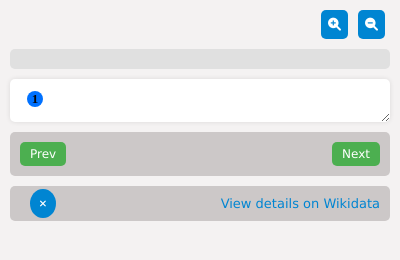
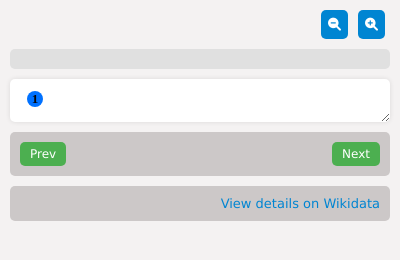
Before and after one commit to Jk40git/Wikidata-OCI-Extension, a browser extension: page Popup/popup.html in a window 400 px wide. Drawn offline with Linux system fonts and the light colour scheme.

Commit message:
Zoom update

```diff
--- a/Popup/popup.css
+++ b/Popup/popup.css
@@ -41,6 +41,7 @@ body {
     color: white;
     font-size: 13px;
     height: auto;
+    position: relative;
 }
 
 h2#error {
@@ -137,27 +138,6 @@ h2#error {
     position: relative;
 }
 
-.close-button{
-    background-color:  #0085d2;
-    color: White;
-    padding: 10px;
-    border-radius: 500%;
-    cursor:pointer;
-    margin-left: 10px;
-    border: none;
-    display: flex;
-    align-items: center;
-    position: absolute;
-}
-
-.close-button i{
-    font-size: 0.7em;
-}
-
-.close-button:hover{
-    background-color: red;
-}
-
 .action-container {
     display: flex;
     align-items: center;
--- a/Popup/popup.html
+++ b/Popup/popup.html
@@ -16,8 +16,8 @@
   <!-- Zoom in and Zoom out buttons -->
   <div class="action-container">
     <div class="spacer"></div>
+    <button id="zoom-out" class="zoom-button"><i class="fas fa-search-minus"></i></button>
     <button id="zoom-in" class="zoom-button"><i class="fas fa-search-plus"></i></button>
-    <button id="zoom-out" class="zoom-button"><i class="fas fa-search-minus"></i></button>
   </div>
 
   <div>
@@ -40,7 +40,6 @@
 
   <!-- Render the wikidata search page based on the selected word -->
   <div class="navigate-container">
-    <button class="close-button"><i class="fas fa-times"></i></button>
     <div class="spacer"></div>
     <a href="#">View details on Wikidata</a>
   </div>
```
